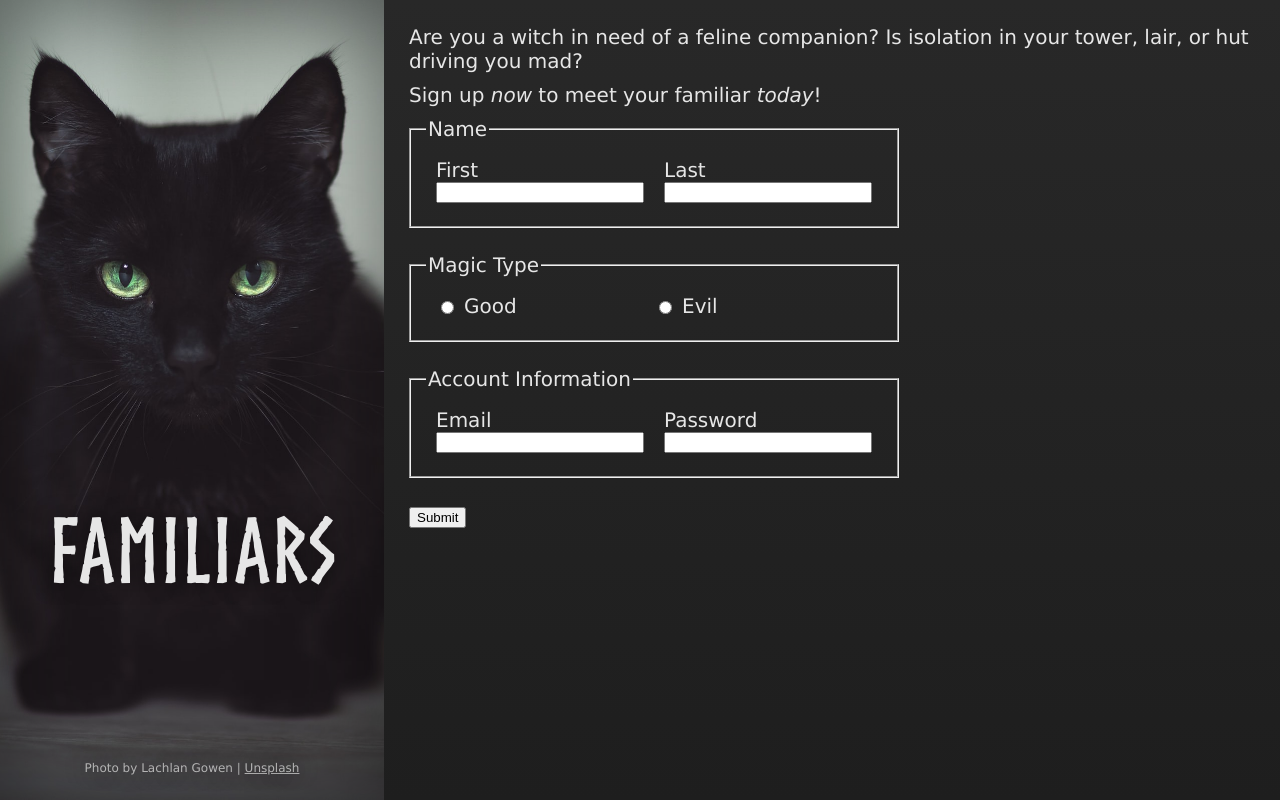
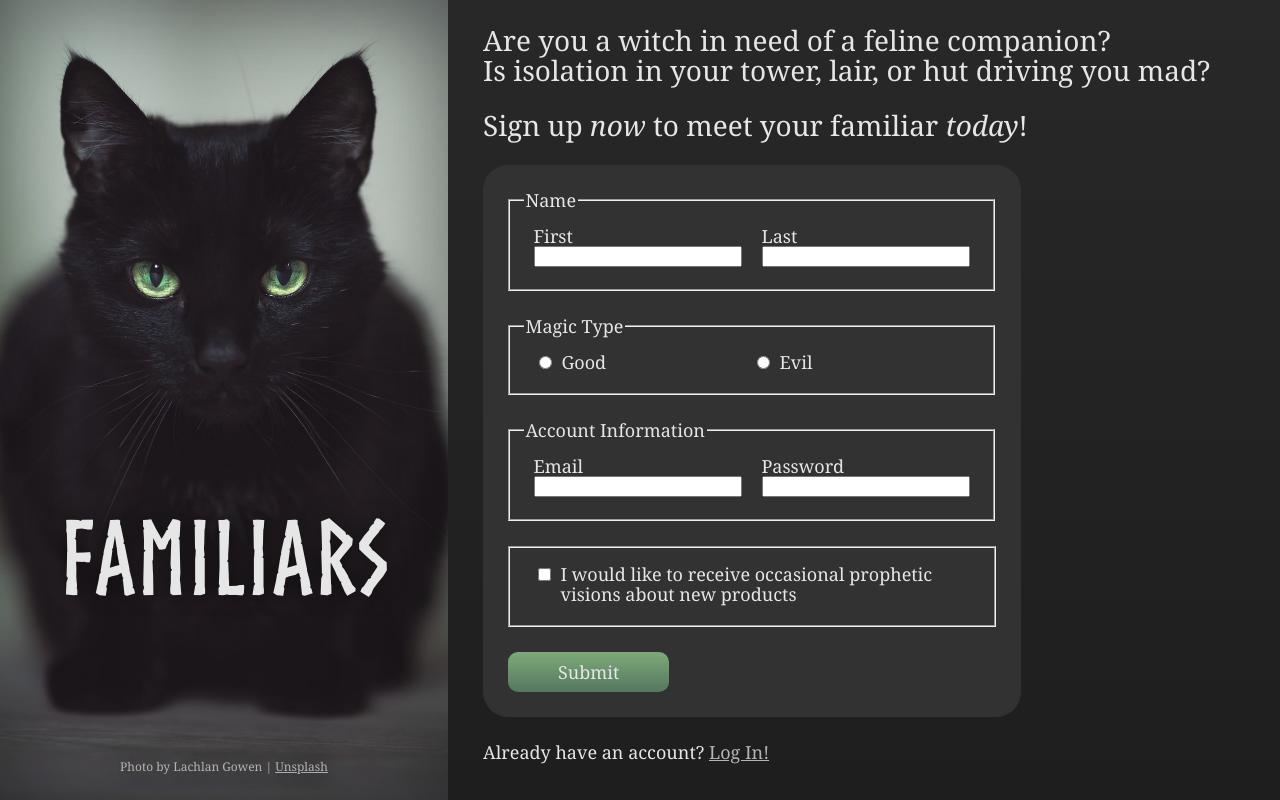
Before and after one commit to s-hens/sign-up-form, a plain HTML site: page index.html in a window 1280 px wide. Drawn offline with Linux system fonts and the light colour scheme.

Commit message:
Style form

```diff
--- a/index.html
+++ b/index.html
@@ -16,11 +16,10 @@
     </div>
 
     <div class="right">
-        <p>Are you a witch in need of a feline companion? Is isolation in your tower, lair, or hut driving you mad?</p>
-        <p>Sign up <em>now</em> to meet your familiar <em>today</em>!</p>
+        <p class="toptext">Are you a witch in need of a feline companion?<br>Is isolation in your tower, lair, or hut driving you mad?</p>
+        <p class="toptext">Sign up <em>now</em> to meet your familiar <em>today</em>!</p>
 
         <form action="example.com/path" method="post">
-
             <fieldset>
                 <legend>Name</legend>
                 <div class="form-block">
@@ -32,7 +31,6 @@
                     <input type="text" id="lastname" name="lastname">
                 </div>
             </fieldset>
-
             <fieldset>
                 <legend>Magic Type</legend>
                 <div class="form-radio">
@@ -43,7 +41,6 @@
                     <label for="evil">Evil</label>
                 </div>
             </fieldset>
-
             <fieldset>
                 <legend>Account Information</legend>
                 <div class="form-block">
@@ -55,10 +52,16 @@
                     <input type="password" id="password" name="password">
                 </div>
             </fieldset>
+            <fieldset>
+                <div class="form-check">
+                    <input type="checkbox" id="visions" name="visions">
+                    <label for="visions">I would like to receive occasional prophetic visions about new products</label>
+                </div>
+            </fieldset>
+            <button type="submit">Submit</button>
+        </form>
 
-            <button type="submit">Submit</button>
-
-        </form>
+        <p>Already have an account? <a href="http://google.com">Log In!</a></p>
     </div>
 
 </body>
--- a/style.css
+++ b/style.css
@@ -9,9 +9,14 @@ body {
     margin: 0;
     padding: 0;
     display: flex;
+    font-family: Georgia, 'Times New Roman', Times, serif;
     color: rgb(230, 230, 230);
-    background: rgb(30,30,30);
+    background: rgb(30, 30, 30);
     background: linear-gradient(0deg, rgba(30, 30, 30, 1) 0%, rgba(40, 40, 40, 1) 100%);
+}
+
+a {
+    color: rgb(180, 180, 180);
 }
 
 /* Left side */
@@ -19,7 +24,7 @@ body {
 .left {
     position: relative;
     flex: 0 0 auto;
-    width: 30vw;
+    width: 35vw;
     background-image: url(./cat.jpg);
     background-size: auto 100%;
     background-position-x: 48%;
@@ -34,7 +39,7 @@ body {
     padding: 25px;
     text-align: center;
     font-family: Norse-Bold;
-    font-size: 7vw;
+    font-size: 8vw;
     text-shadow: 0 0 20px rgba(0, 0, 0, 0.5);
 }
 
@@ -45,14 +50,9 @@ body {
     left: 0;
     padding: 25px;
     text-align: center;
-    font-family: 'Lucida Sans', sans-serif;
     font-size: 12px;
     color: rgb(180, 180, 180);
     text-shadow: 0 0 20px rgba(0, 0, 0, 0.5);
-}
-
-.piccredit a {
-    color: rgb(180, 180, 180);
 }
 
 /* Right side */
@@ -60,17 +60,32 @@ body {
 .right {
     flex: 2 1 auto;
     max-width: 70vw;
-    padding: 25px;
-    font-family: 'Lucida Sans', sans-serif;
-    font-size: 20px;
+    padding: 25px 35px;
+    font-size: 18px;
+    line-height: 20px;
+}
+
+.toptext {
+    margin: 0;
+    padding: 0 0 25px;
+    font-size: 28px;
+    line-height: 30px;
 }
 
 p {
     margin: 0;
-    padding: 0 0 10px;
+    padding: 0 0 25px;
 }
 
 /* Form */
+
+form {
+    background: rgb(50, 50, 50);
+    width: fit-content;
+    padding: 25px;
+    margin: 0 0 25px;
+    border-radius: 25px;
+}
 
 fieldset {
     display: flex;
@@ -93,9 +108,9 @@ fieldset {
     height: initial;
   }
 
-.form-radio {
+.form-radio, .form-check {
     display: flex;
-    flex-direction: row;
+    align-items: baseline;
     margin: 10px;
 }
 
@@ -103,6 +118,22 @@ fieldset {
     width: 190px;
 }
 
-.form-radio input {
+.form-radio input, .form-check input {
     margin-right: 10px;
 }
+
+.form-check label {
+    width: 410px;
+}
+
+button {
+    background: rgb(85,119,96);
+    background: linear-gradient(0deg, rgba(85, 119, 96, 1) 0%, rgba(126, 170, 121, 1) 100%);
+    border: none;
+    border-radius: 10px;
+    font-size: 18px;
+    line-height: 20px;
+    font-family: Georgia, 'Times New Roman', Times, serif;
+    color: rgb(230, 230, 230);
+    padding: 10px 50px;
+}
```
